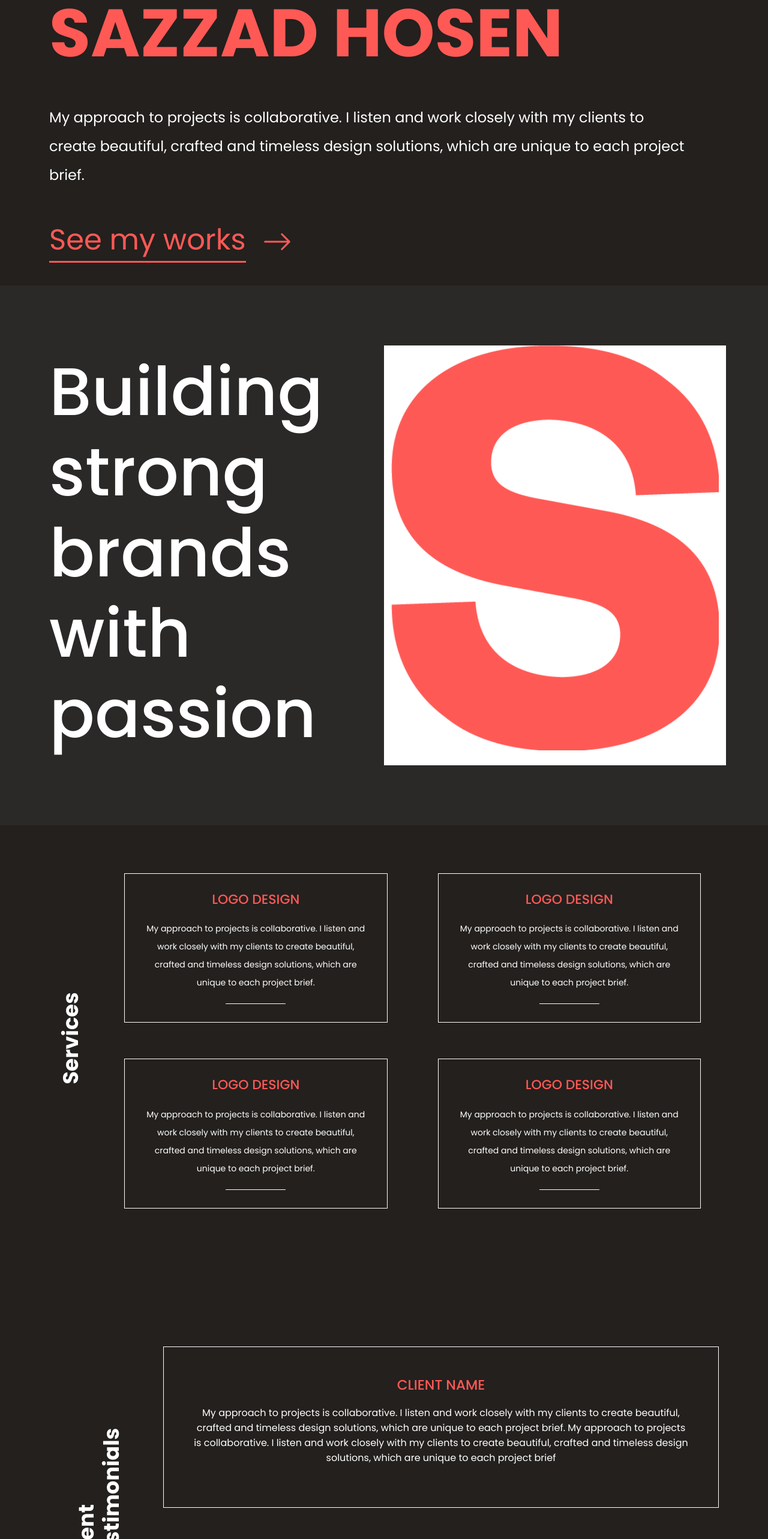
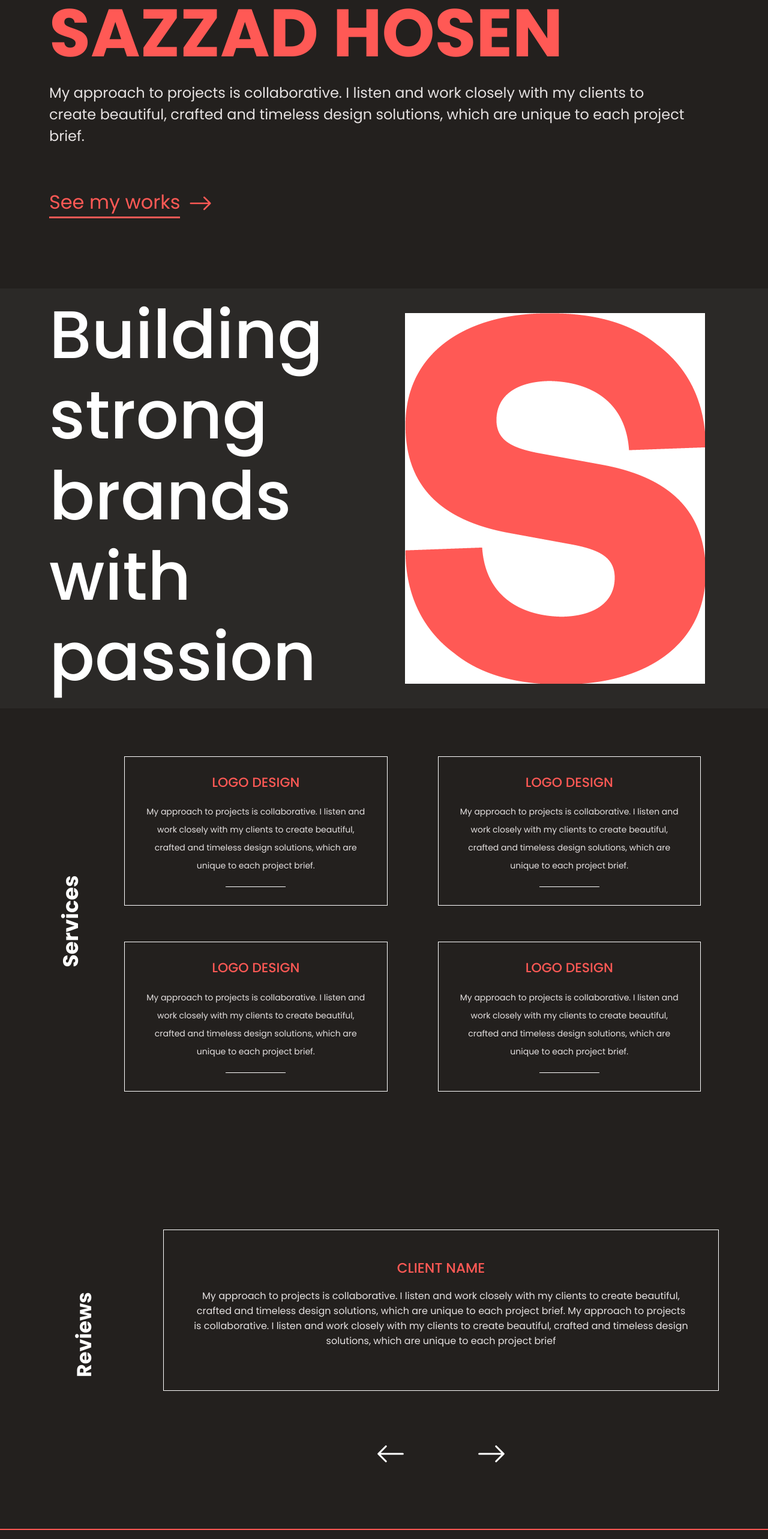
Before and after one commit to monirul360/sazzad-portfolio, a React (Create React App) app: page / in a window 1280 px wide. Shown: the part 180-2746 px from the top of the page at 60% size. Built offline with nearby package versions, Linux system fonts and the light colour scheme.

Commit message:
something design add

```diff
--- a/src/App.css
+++ b/src/App.css
@@ -14,10 +14,13 @@
 
 a {
   text-decoration: none;
+  outline: none;
 }
+
 
 p {
   margin-bottom: 0;
+  color: var(--colorwhite) !important;
 }
 
 ul {
@@ -43,6 +46,11 @@ ul {
   margin: 0px 30px;
   color: white;
   outline: none;
+}
+
+.nav-item a:focus {
+  color: var(--colorred) !important;
+  font-weight: bold
 }
 
 .nav-item a:last-child {
@@ -94,6 +102,10 @@ ul {
 }
 
 .work-hover {
+  display: none;
+}
+
+.work-hover:hover {
   width: 100%;
   height: 100%;
   display: flex;
@@ -104,7 +116,19 @@ ul {
   position: absolute;
   left: 0;
   top: 0;
-  display: none;
+}
+
+.work-content :hover~.work-hover {
+  width: 100%;
+  height: 100%;
+  display: flex;
+  justify-content: center;
+  align-items: center;
+  background-color: #2b2927e1;
+  color: var(--colorred);
+  position: absolute;
+  left: 0;
+  top: 0;
 }
 
 /* contact-from */
@@ -257,21 +281,25 @@ footer a {
   color: var(--colorred);
   font-weight: 700;
   font-size: 7rem;
-  margin-bottom: 50px;
+  margin-bottom: 15px;
 }
 
 .hero p {
   color: white;
   font-size: 24px;
-  line-height: 2;
+  line-height: 1.5;
   margin-right: 40px;
+  margin-bottom: 20px;
 }
 
 .hero .see-link a,
 .hero .see-link link {
   color: var(--colorred);
-  font-size: 3em;
+  font-size: 2em;
   font-weight: 400;
+  display: block;
+  margin-bottom: 80px;
+  text-align: left;
 }
 
 .see-link span {
@@ -287,7 +315,6 @@ footer a {
 
 .brand {
   background: var(--colorblack);
-  padding: 140px 0px;
 }
 
 .brand .brand-text {
@@ -304,7 +331,9 @@ footer a {
 
 .brand .brand-icon {
   position: relative;
-  background: white;
+  display: flex;
+  justify-content: center;
+  align-items: center;
 }
 
 .brand .brand-icon span {
@@ -383,11 +412,11 @@ footer a {
 }
 
 .testimonial .tittle h2 {
-  color: #ffffff;
+  color: white;
   position: absolute;
   transform: rotate(-90deg);
   font-weight: bold;
-  font-size: 2.2em;
+  font-size: 2.1em;
 }
 
 .testimonial .testimonial-content {
@@ -414,7 +443,7 @@ footer a {
 }
 
 .testimonial .carousel-button {
-  margin-top: 75px;
+  margin-top: 0px;
   display: flex;
   justify-content: center;
 }
@@ -469,6 +498,7 @@ footer a {
 @media (min-width: 992px) {
   .hero {
     padding: 40px 0px;
+    text-align: left;
   }
 
   .services {
@@ -501,7 +531,7 @@ footer a {
   }
 
   .testimonial .carousel-button {
-    margin-top: 100px;
+    margin-top: 80px;
   }
 }
 
@@ -510,10 +540,6 @@ footer a {
     margin: 30px;
   }
 
-  .brand {
-    padding: 100px 0px;
-    text-align: left;
-  }
 }
 
 @media only screen and (min-width: 1400px) {
@@ -522,9 +548,6 @@ footer a {
     width: 45%;
   }
 
-  .brand {
-    padding: 40px 0;
-  }
 }
 
 @media (min-width: 992px) and (max-width: 1199px) {
@@ -536,22 +559,25 @@ footer a {
     margin: 30px;
   }
 
-  .brand {
-    padding: 40px 0;
-  }
-
   .brand .brand-text h2 {
     font-size: 6em;
   }
 }
 
 @media only screen and (max-width: 767px) {
+  .navbar {
+    margin-left: 0;
+    margin-right: 0;
+  }
+
   .hero h1 {
     font-size: 6rem;
+    text-align: left;
   }
 
   .hero p {
     font-size: 24px;
+    text-align: left;
   }
 
   .services .services-item .services-box {
@@ -588,11 +614,12 @@ footer a {
 
 @media only screen and (max-width: 576px) {
   .hero {
-    text-align: center;
+    text-align: left;
   }
 
   .hero h1 {
     font-size: 3rem;
+    text-align: left;
   }
 
   .hero p {
@@ -630,11 +657,6 @@ footer a {
 
 
 @media (max-width:992px) {
-
-  .brand {
-    padding: 40px 0;
-  }
-
   .contact-title h1 {
     font-size: 30px;
     line-height: 1;
@@ -650,7 +672,6 @@ footer a {
     width: 100%;
     margin: auto;
   }
-
 }
 
 @media (max-width:768px) {
@@ -714,8 +735,6 @@ footer a {
   footer>div:nth-child(2) {
     order: 1;
   }
-
-
 }
 
 @media (max-width:660px) {
--- a/src/Page/About/About.js
+++ b/src/Page/About/About.js
@@ -39,7 +39,7 @@ const About = () => {
                         </div>
                     </div>
                     <br /><br /><br />
-                    <Link to='/'>
+                    <Link to='/work'>
                         <div className="about-portflow">
                             <div>
                                 <p>See Portfolio</p>
--- a/src/Page/Home/Home/Home.js
+++ b/src/Page/Home/Home/Home.js
@@ -21,7 +21,7 @@ const Home = () => {
                         </div>
                     </div>
                     <div class="see-link mt-3 mt-md-5">
-                        <Link to="/"><span>See my works</span> <svg xmlns="http://www.w3.org/2000/svg" width="80" height="50" fill="currentColor" class="bi bi-arrow-right" viewBox="0 0 16 16">
+                        <Link to="/work"><span>See my works</span> <svg xmlns="http://www.w3.org/2000/svg" width="50" height="40" fill="currentColor" class="bi bi-arrow-right" viewBox="0 0 16 16">
                             <path fill-rule="evenodd" d="M1 8a.5.5 0 0 1 .5-.5h11.793l-3.147-3.146a.5.5 0 0 1 .708-.708l4 4a.5.5 0 0 1 0 .708l-4 4a.5.5 0 0 1-.708-.708L13.293 8.5H1.5A.5.5 0 0 1 1 8z" />
                         </svg> </Link>
                     </div>
@@ -37,7 +37,7 @@ const Home = () => {
                         </div>
                         <div class="col-12 col-lg-6 brand-icon">
                             <div class="brand-item">
-                                <img className='img-fluid' src={home} alt="" />
+                                <img src={home} alt="" />
                             </div>
                         </div>
                     </div>
@@ -115,7 +115,7 @@ const Home = () => {
                     <div class="row">
                         <div class="col-12 col-md-2">
                             <div class="tittle">
-                                <h2>Client Testimonials</h2>
+                                <h2 className='mb-5 pb-5'>Reviews</h2>
                             </div>
                         </div>
                         <div class="col-12 col-md-10">
--- a/src/Page/Top/Top.js
+++ b/src/Page/Top/Top.js
@@ -24,10 +24,10 @@ const Top = () => {
                                 <Link class="nav-link" aria-current="page" to="/">Home</Link>
                             </li>
                             <li class="nav-item">
-                                <Link class="nav-link" to="/">Works</Link>
+                                <Link class="nav-link" to="/work">Works</Link>
                             </li>
                             <li class="nav-item">
-                                <Link class="nav-link" to="/">About</Link>
+                                <Link class="nav-link" to="/about">About</Link>
                             </li>
                         </ul>
                     </div>
--- a/src/Page/works/Works.js
+++ b/src/Page/works/Works.js
@@ -21,7 +21,7 @@ const Works = () => {
                     <div className="container">
                         <div className="row">
                             {/* article-item-start*/}
-                            <div className="col-md-6 col-lg-4   work-content">
+                            <div className="col-md-6 col-lg-4 work-content">
                                 <div className="work-items">
                                     <div className='work-img'>
                                         <img className='img-fluid' src={img} alt="" />
```
